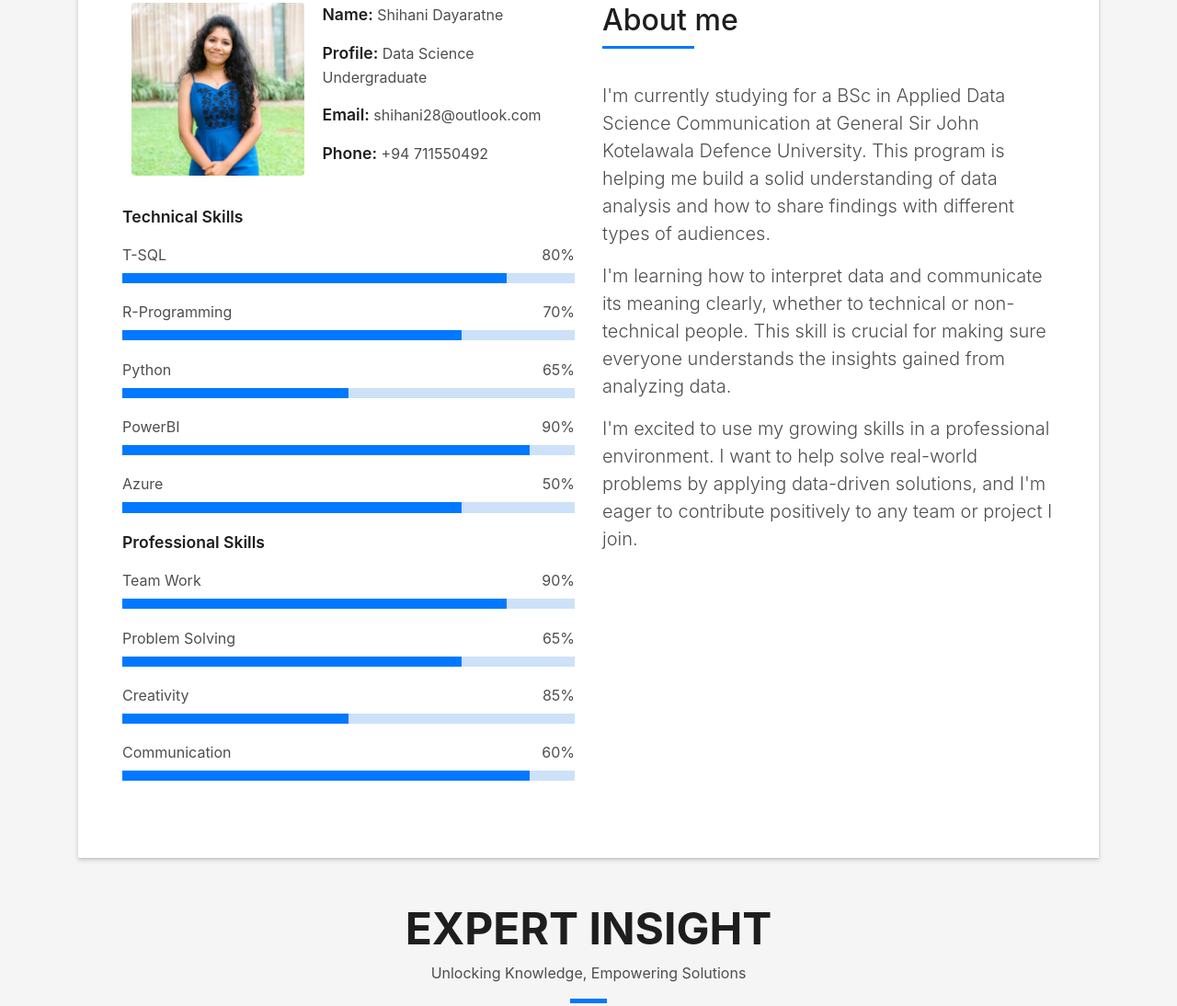
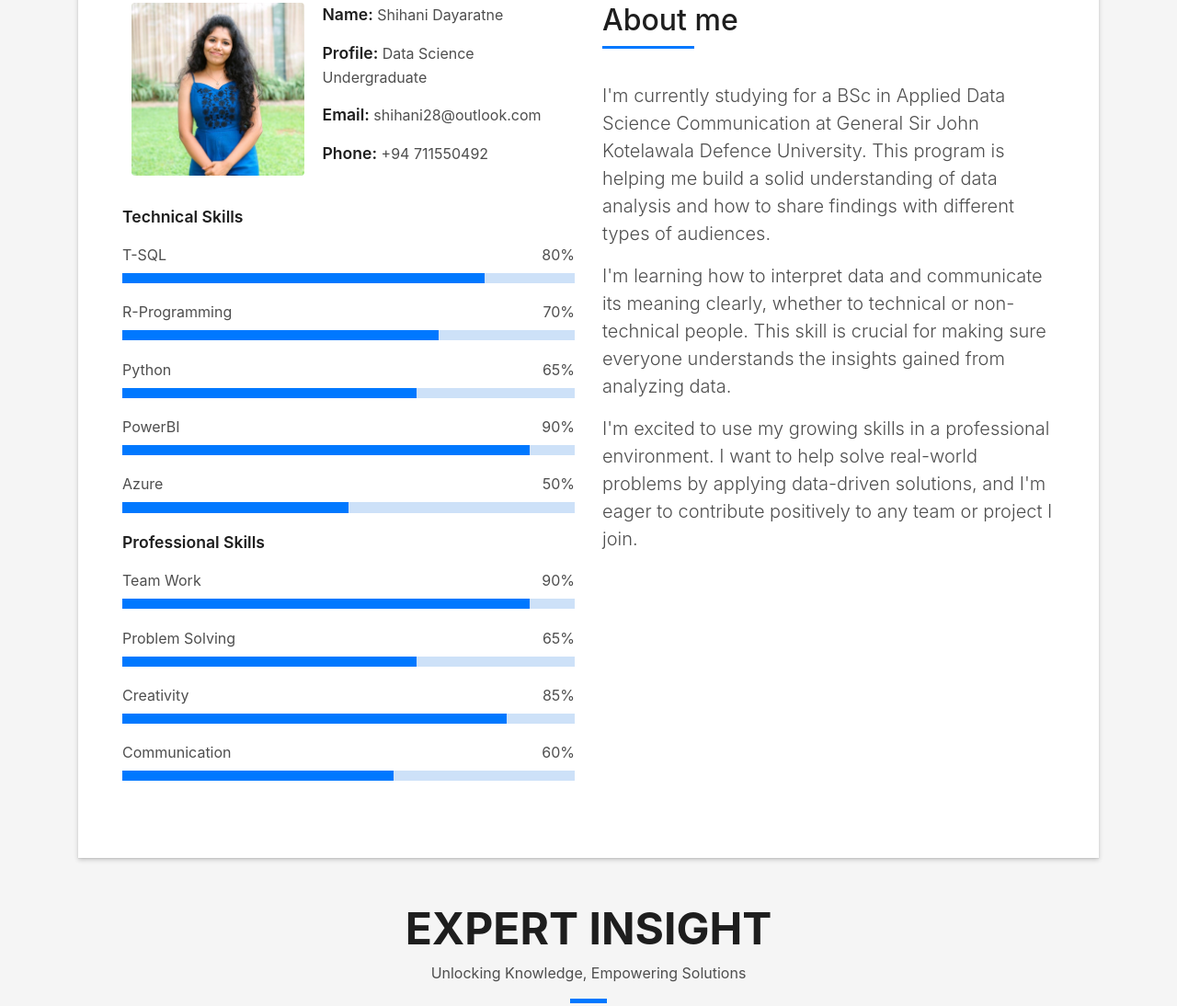
Before and after one commit to shihanimaleesha/My_Portfolio, a plain HTML site: page index.html in a window 1280 px wide. Shown: the part 925-2019 px from the top of the page at 92% size. Drawn offline with Linux system fonts and the light colour scheme; files whose address does not match are found by name.

Commit message:
Update index.html

```diff
--- a/index.html
+++ b/index.html
@@ -112,17 +112,17 @@
                   <p class="title-s">Technical Skills</p>
                   <span>T-SQL</span> <span class="pull-right">80%</span>
                   <div class="progress">
-                    <div class="progress-bar" role="progressbar" style="width: 85%;" aria-valuenow="85" aria-valuemin="0"
+                    <div class="progress-bar" role="progressbar" style="width: 80%;" aria-valuenow="80" aria-valuemin="0"
                       aria-valuemax="100"></div>
                   </div>
                   <span>R-Programming</span> <span class="pull-right">70%</span>
                   <div class="progress">
-                    <div class="progress-bar" role="progressbar" style="width: 75%" aria-valuenow="75" aria-valuemin="0"
+                    <div class="progress-bar" role="progressbar" style="width: 70%" aria-valuenow="70" aria-valuemin="0"
                       aria-valuemax="100"></div>
                   </div>
                   <span>Python</span> <span class="pull-right">65%</span>
                   <div class="progress">
-                    <div class="progress-bar" role="progressbar" style="width: 50%" aria-valuenow="50" aria-valuemin="0"
+                    <div class="progress-bar" role="progressbar" style="width: 65%" aria-valuenow="65" aria-valuemin="0"
                       aria-valuemax="100"></div>
                   </div>
                   <span>PowerBI</span> <span class="pull-right">90%</span>
@@ -132,28 +132,28 @@
                   </div>
                   <span>Azure</span> <span class="pull-right">50%</span>
                   <div class="progress">
-                    <div class="progress-bar" role="progressbar" style="width: 75%" aria-valuenow="75" aria-valuemin="0"
+                    <div class="progress-bar" role="progressbar" style="width: 50%" aria-valuenow="50" aria-valuemin="0"
                       aria-valuemax="100"></div>
                   </div>
                   <p class="title-s">Professional Skills</p>
                   <span>Team Work</span> <span class="pull-right">90%</span>
                   <div class="progress">
-                    <div class="progress-bar" role="progressbar" style="width: 85%;" aria-valuenow="85" aria-valuemin="0"
+                    <div class="progress-bar" role="progressbar" style="width: 90%;" aria-valuenow="90" aria-valuemin="0"
                       aria-valuemax="100"></div>
                   </div>
                   <span>Problem Solving</span> <span class="pull-right">65%</span>
                   <div class="progress">
-                    <div class="progress-bar" role="progressbar" style="width: 75%" aria-valuenow="75" aria-valuemin="0"
+                    <div class="progress-bar" role="progressbar" style="width: 65%" aria-valuenow="65" aria-valuemin="0"
                       aria-valuemax="100"></div>
                   </div>
                   <span>Creativity</span> <span class="pull-right">85%</span>
                   <div class="progress">
-                    <div class="progress-bar" role="progressbar" style="width: 50%" aria-valuenow="50" aria-valuemin="0"
+                    <div class="progress-bar" role="progressbar" style="width: 85%" aria-valuenow="85" aria-valuemin="0"
                       aria-valuemax="100"></div>
                   </div>
                   <span>Communication</span> <span class="pull-right">60%</span>
                   <div class="progress">
-                    <div class="progress-bar" role="progressbar" style="width: 90%" aria-valuenow="90" aria-valuemin="0"
+                    <div class="progress-bar" role="progressbar" style="width: 60%" aria-valuenow="60" aria-valuemin="0"
                       aria-valuemax="100"></div>
                   </div>
                 </div>
```
